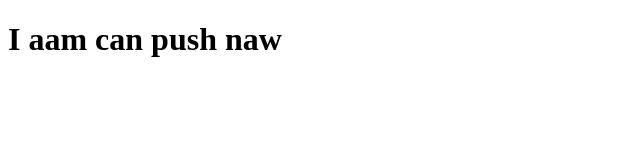
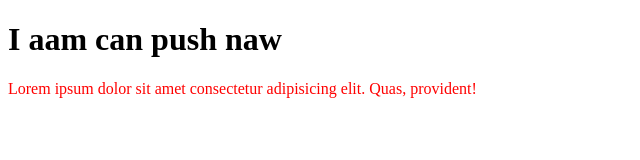
Before and after one commit to dinislamgazi4/my-second-repo, a plain HTML site: page index.html in a window 1280 px wide. Shown: the whole page, without its empty margins (0-640 px from the left). Drawn offline with Linux system fonts and the light colour scheme.

Commit message:
style added

```diff
--- a/index.html
+++ b/index.html
@@ -5,8 +5,10 @@
     <meta http-equiv="X-UA-Compatible" content="IE=edge">
     <meta name="viewport" content="width=device-width, initial-scale=1.0">
     <title>My Second Repo</title>
+    <link rel="stylesheet" href="style.css">
 </head>
 <body>
     <h1>I aam can push naw </h1>
+    <p>Lorem ipsum dolor sit amet consectetur adipisicing elit. Quas, provident!</p>
 </body>
 </html>
--- /dev/null
+++ b/style.css
@@ -0,0 +1,3 @@
+p{
+    color: red;
+}
```
